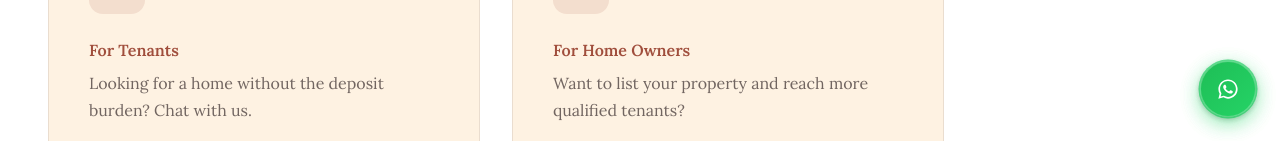
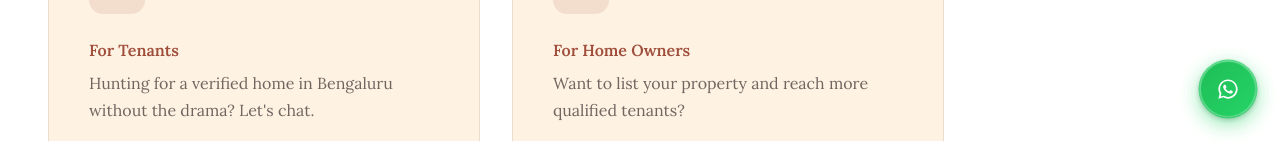
Before and after one commit to Zenant-Club/zenant-website, a React (Vite) app: page /contact in a window 1280 px wide. Shown: the part 659-800 px from the top of the page. Built offline with nearby package versions, Linux system fonts and the light colour scheme.

Commit message:
feat: update contact description for tenant inquiries

```diff
--- a/src/components/ContactPage.tsx
+++ b/src/components/ContactPage.tsx
@@ -5,7 +5,7 @@ import { FloatingWhatsApp } from "./FloatingWhatsApp";
 const contacts = [
   {
     label: "For Tenants",
-    description: "Looking for a home without the deposit burden? Chat with us.",
+    description: "Hunting for a verified home in Bengaluru without the drama? Let's chat.",
     phone: "+91 80504 10310",
     whatsapp: "918050410310",
   },
```
